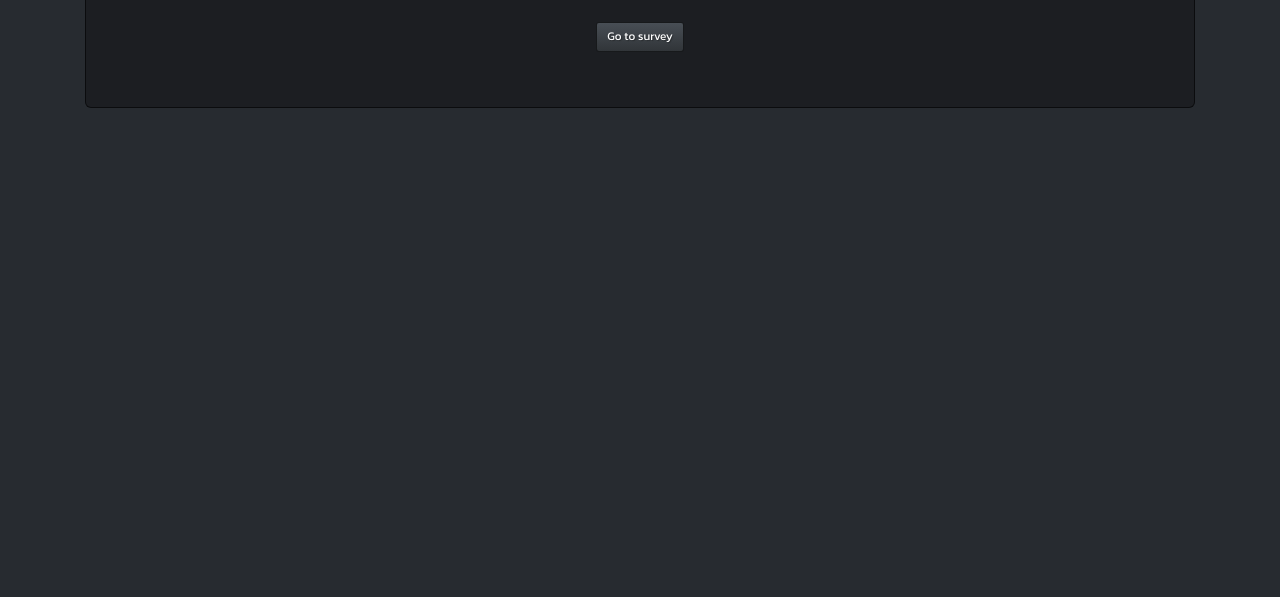
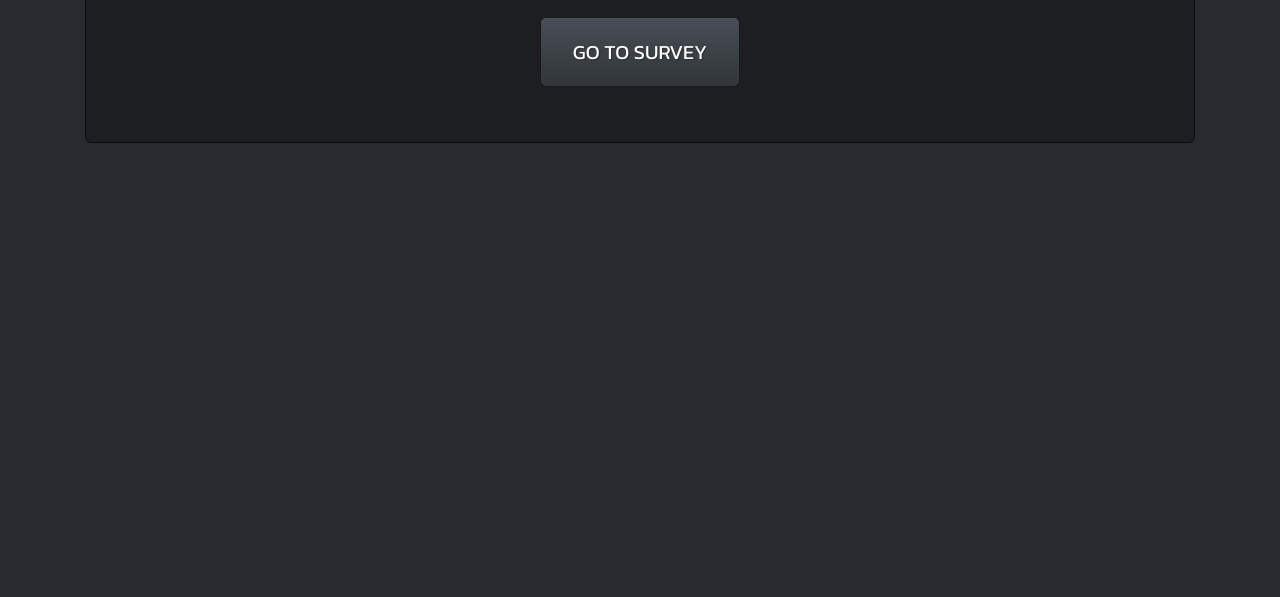
Before and after one commit to nickvolkert/FriendFinder, a website: page app/public/home.html in a window 1280 px wide. Shown: the part 203-800 px from the top of the page. Drawn offline with nearby package versions, Linux system fonts and the light colour scheme.

Commit message:
css updates

```diff
--- a/app/public/css/styles.css
+++ b/app/public/css/styles.css
@@ -18,13 +18,24 @@ p{
 #container{
   padding-bottom:100px;
 }
-#findFriend{
+button.btn-primary,
+a.btn-primary{
+  border-radius:6px;
   margin: 40px auto 0 auto;
   text-align: center;
-  width: 100%;
   height: 70px;
   display: block;
-  font-size: 18px;
+  font-size: 20px;
+  text-transform: uppercase;
+}
+a.btn-primary{
+  width:200px;
+  margin-top: 20px;
+  padding: 19px 0 0 0;
+}
+button.btn-primary{
+  width: 100%;
+  padding: 3px 0 0 0;
 }
 #friendQuestions select{
   margin-bottom: 40px;
--- a/app/public/home.html
+++ b/app/public/home.html
@@ -2,8 +2,8 @@
 <html lang="en">
 <head>
   <meta charset="UTF-8">
-  <title>Haute Restaurant</title>
-  <!-- Latest compiled and minified CSS & JS -->
+  <title>Friend Finder</title>
+  <link rel="icon" href="favicon.ico" type="image/x-icon">
   <link rel="stylesheet" href="https://maxcdn.bootstrapcdn.com/bootstrap/3.3.6/css/bootstrap.min.css">
   <script src="https://code.jquery.com/jquery.js"></script>
   <link rel="stylesheet" href="./css/bootstrap.min.css">
--- a/package.json
+++ b/package.json
@@ -19,6 +19,7 @@
   "homepage": "https://github.com/nickvolkert/FriendFinder#readme",
   "dependencies": {
     "body-parser": "^1.18.2",
-    "express": "^4.16.2"
+    "express": "^4.16.2",
+    "serve-favicon": "^2.4.5"
   }
 }
--- a/server.js
+++ b/server.js
@@ -1,6 +1,8 @@
 var express = require("express");
 var bodyParser = require("body-parser");
+var favicon = require('serve-favicon');
 var path = require("path");
+
 
 // Sets up the Express App
 // =============================================================
@@ -11,6 +13,7 @@
 app.use(bodyParser.urlencoded({ extended: false }));
 app.use(bodyParser.json());
 app.use(express.static("app/public"));
+app.use(favicon(path.join(__dirname, 'app/public', 'favicon.ico')));
 
 require('./app/routing/api-routes.js')(app);
 require('./app/routing/html-routes.js')(app);
```
Also changed, not shown: app/public/survey.html (+2 -2 lines), app/public/favicon.ico (added), 2 other files.
